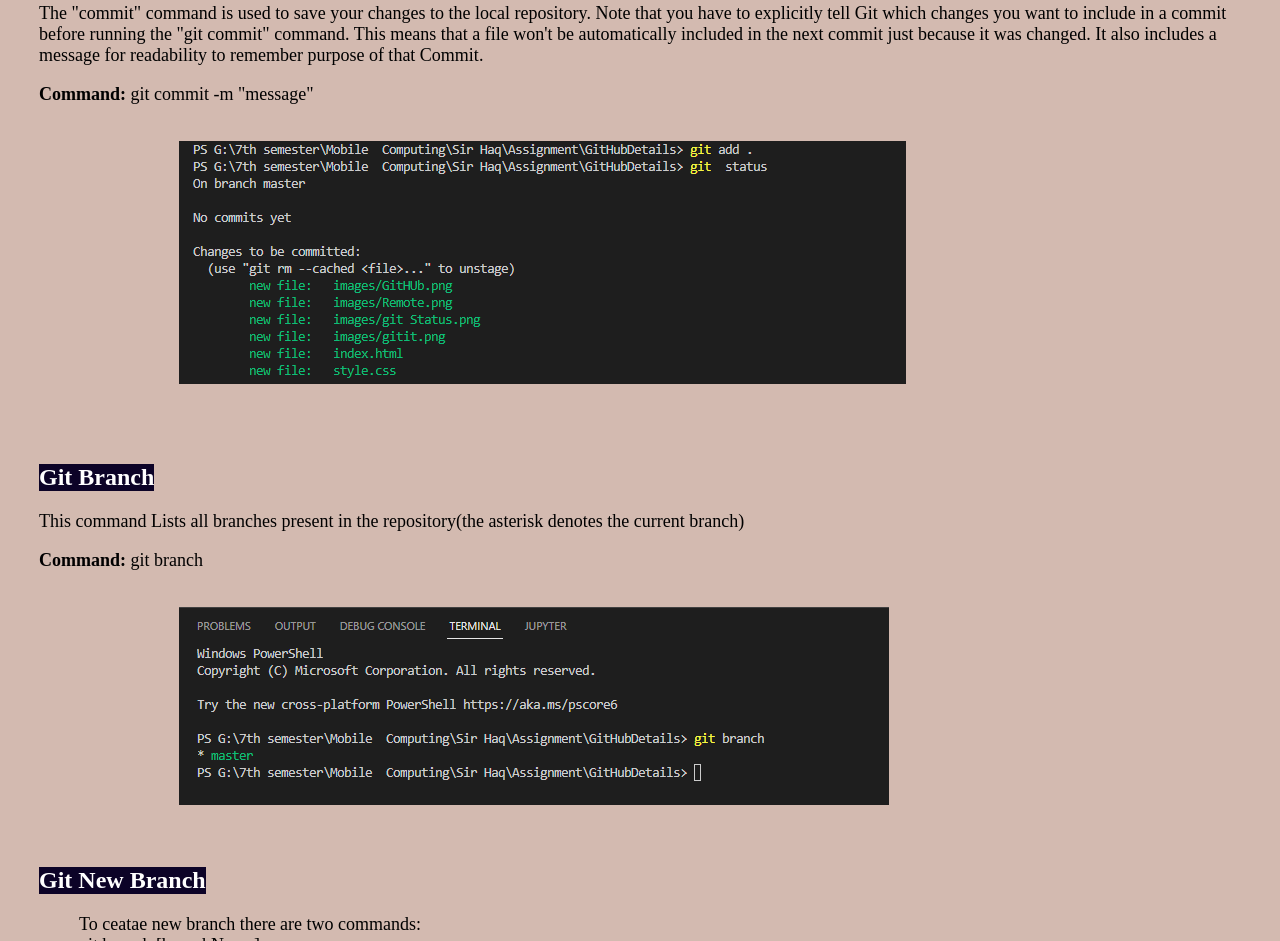
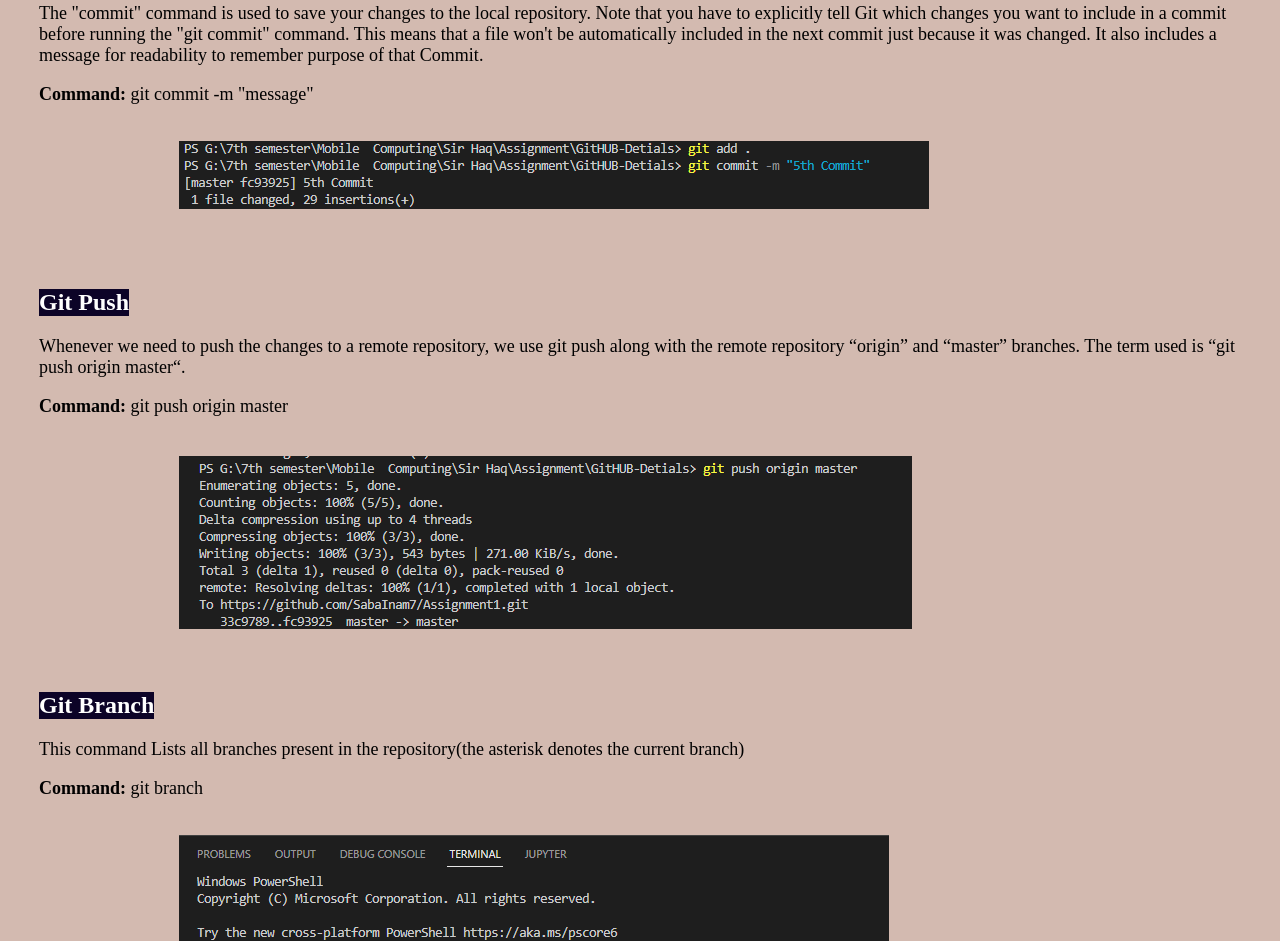
Before and after one commit to SabaInam7/Assignment1, a plain HTML site: page index.html in a window 1280 px wide. Shown: the part 2254-3195 px from the top of the page. Drawn offline with Linux system fonts and the light colour scheme.

Commit message:
6th Commit

```diff
--- a/index.html
+++ b/index.html
@@ -179,10 +179,31 @@
         <span style="font-weight: bold">Command:</span> git commit -m "message"
       </p>
       <br />
-      <img src="./images/git Add.png" alt="gitit" class="image" />
+      <img src="./images/git Commit.PNG" alt="gitit" class="image" />
     </div>
 
     <br />
+    <br />
+    <!-- ------------------------------------------------Git Push ----------------------------------------------- -->
+
+    <div style="margin: 20px">
+      <h2
+        style="
+          background-color: rgb(12, 3, 39);
+          color: white;
+          width: max-content;
+        "
+      >
+        Git Push
+      </h2>
+      <p style="font-size: 18px">
+       Whenever we need to push the changes to a remote repository, we use git push along with the remote repository “origin” and “master” branches. The term used is “git push origin master“.
+      </p>
+      <p><span style="font-weight: bold">Command:</span> git push origin master <p>
+      <br />
+
+      <img src="./images/git push.png" alt="gitit" class="image" />
+    </div>
     <br />
     <!-- ------------------------------------------------Git Branch----------------------------------------------- -->
 
```
Also changed, not shown: images/git Commit.PNG (added), images/git push.png (added).
